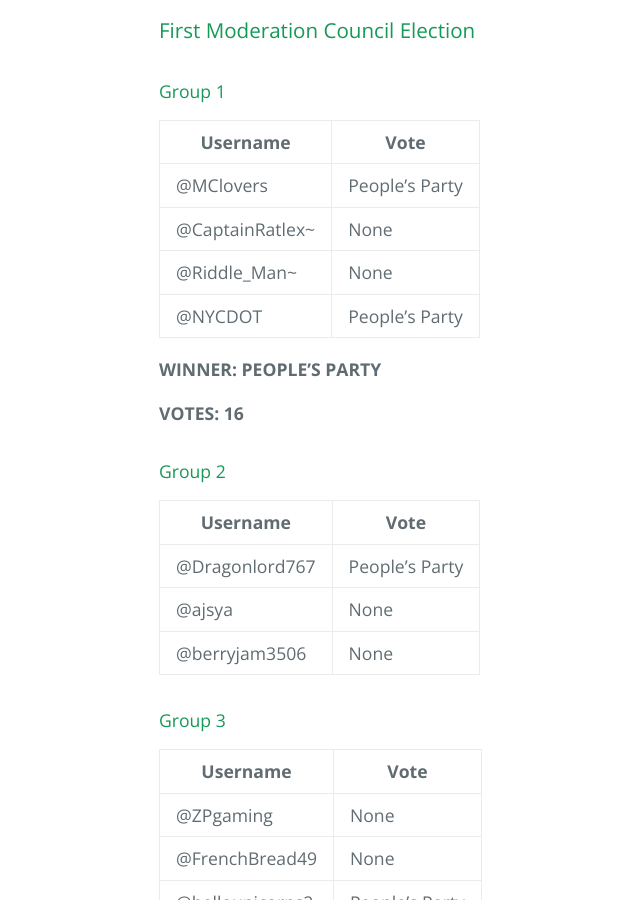
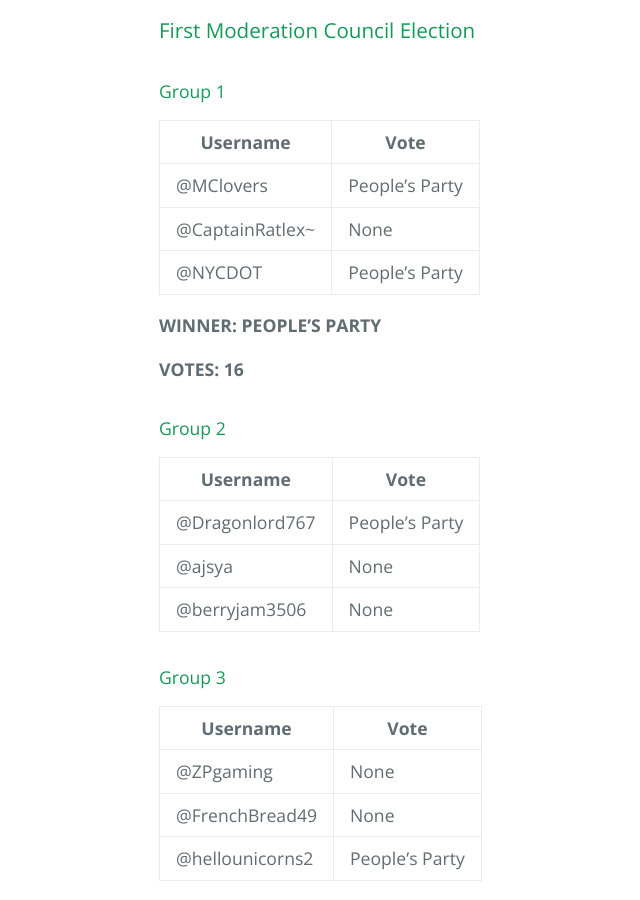
Before and after one commit to AlphaZetta/ShopBux-Vote, a Jekyll site: the page built from index.md, in a window 1280 px wide and 900 px high, scrolled down 4353 px. Shown: the whole window, without its empty margins (65-705 px from the left). Built offline with Jekyll 4.4.1, drawn with Linux system fonts in a browser that asks for light colours; the repository's description, which GitHub fills in, is left out; our own code applies the rules of GitHub Pages for plain Markdown files.

Commit message:
Update index.md

```diff
--- a/index.md
+++ b/index.md
@@ -144,7 +144,6 @@ Username | Vote
 -|-
 @MClovers | People's Party
 @CaptainRatlex~ | None
-@Riddle_Man~ | None
 @NYCDOT | People's Party
 
 **WINNER: PEOPLE'S PARTY**
```
